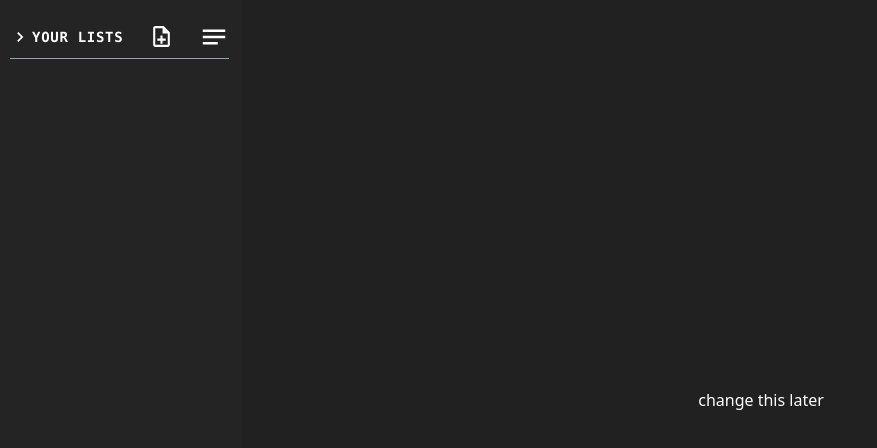
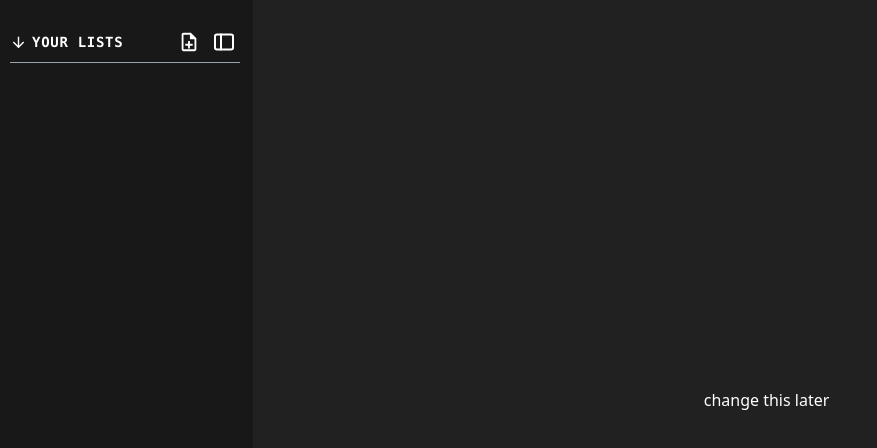
Before and after one commit to Nyima-ui/LineUp, a Next.js app: page / in a window 1280 px wide. Both pictures are taken after a click on the button 25 px from the left and 35 px from the top of the page. Shown: the top 448 px of the page, without its empty margins (0-877 px from the left). Built offline with nearby package versions, Linux system fonts and the light colour scheme.

Commit message:
better sidebar

```diff
--- a/components/SideBar.tsx
+++ b/components/SideBar.tsx
@@ -29,36 +29,43 @@ const SideBar = ({
 }: SideBarProps) => {
   const [isTypingFileName, setisTypingFileName] = useState(false);
 
-  // className="w-[242px] pt-[20px] pr-[13px] pl-[10px]"
+  // className="flex items-center justify-between border-b pb-[5px] border-b-gray-400"
   return (
     <div
-      className={`bg-file-opened relative transition-all duration-100 ease-in pt-[20px] pr-[13px] pl-[10px]
+      className={`relative transition-all duration-150 linear pt-[20px] pr-[13px] pl-[10px]
         max-lg:absolute max-lg:h-full z-10
-        ${isOpened ? "w-[242px]" : "w-[42px]"}`}
+        ${isOpened ? "w-[253px] bg-main" : "w-[48px] bg-editor border-r border-white/30"}`}
     >
       {/* header  */}
-      <div className="flex items-center justify-between border-b pb-[5px] border-b-gray-400">
+      <div
+        className={`flex items-center justify-between pb-[5px] border-b-gray-400 mt-[7px] ${isOpened ? "border-b" : ""}`}
+      >
         {isOpened && (
-          <div className="flex items-center gap-0.5">
-            <button className="cursor-pointer">
-              <ChevronRight />
-            </button>
-            <p className="uppercase font-bold text-sm tracking-wider">
+          <div className="flex items-center gap-[5px]">
+            <span>
+              <ArrowDown />
+            </span>
+            <p className="uppercase font-bold text-sm tracking-wider whitespace-nowrap">
               Your lists
             </p>
           </div>
         )}
-        {isOpened && (
+        <div className="flex gap-1">
+          {isOpened && (
+            <button
+              className="cursor-pointer hover:bg-file-hover p-1 rounded-sm"
+              onClick={() => setisTypingFileName(true)}
+            >
+              <NoteAdd />
+            </button>
+          )}
           <button
             className="cursor-pointer hover:bg-file-hover p-1 rounded-sm"
-            onClick={() => setisTypingFileName(true)}
+            onClick={() => onToggle(!isOpened)}
           >
-            <NoteAdd />
+            <SidebarToggle />
           </button>
-        )}
-        <button className="cursor-pointer" onClick={() => onToggle(!isOpened)}>
-          <Bars />
-        </button>
+        </div>
       </div>
 
       <div
@@ -93,6 +100,8 @@ export default SideBar;
 
 import InsertDriveFile from "./svgs/InsertDriveFile";
 import { useEffect, useRef, useState } from "react";
+import SidebarToggle from "./svgs/SidebarToggle";
+import ArrowDown from "./svgs/ArrowDown";
 
 export interface FileNameInputProps {
   isTyping: boolean;
--- /dev/null
+++ b/components/svgs/ArrowDown.tsx
@@ -0,0 +1,27 @@
+import React from "react";
+
+const ArrowDown = () => {
+  return (
+    <svg
+      width="17"
+      height="17"
+      viewBox="0 0 15 15"
+      fill="none"
+      xmlns="http://www.w3.org/2000/svg"
+    >
+      <g clipPath="url(#clip0_111_236)">
+        <path
+          d="M12.5 7.5L11.6187 6.61875L8.125 10.1062V2.5H6.875V10.1062L3.3875 6.6125L2.5 7.5L7.5 12.5L12.5 7.5Z"
+          fill="white"
+        />
+      </g>
+      <defs>
+        <clipPath id="clip0_111_236">
+          <rect width="15" height="15" fill="white" />
+        </clipPath>
+      </defs>
+    </svg>
+  );
+};
+
+export default ArrowDown;
--- a/components/svgs/NoteAdd.tsx
+++ b/components/svgs/NoteAdd.tsx
@@ -1,21 +1,21 @@
 const NoteAdd = () => {
   return (
     <svg
-      width="25"
-      height="25"
-      viewBox="0 0 25 25"
+      width="22"
+      height="22"
+      viewBox="0 0 22 22"
       fill="none"
       xmlns="http://www.w3.org/2000/svg"
     >
-      <g clipPath="url(#clip0_30_200)">
+      <g clipPath="url(#clip0_109_47)">
         <path
-          d="M13.5417 11.4583H11.4583V14.5833H8.33334V16.6667H11.4583V19.7917H13.5417V16.6667H16.6667V14.5833H13.5417V11.4583ZM14.5833 2.08333H6.25C5.10417 2.08333 4.16667 3.02083 4.16667 4.16667V20.8333C4.16667 21.9792 5.09375 22.9167 6.23959 22.9167H18.75C19.8958 22.9167 20.8333 21.9792 20.8333 20.8333V8.33333L14.5833 2.08333ZM18.75 20.8333H6.25V4.16667H13.5417V9.375H18.75V20.8333Z"
+          d="M11.9166 10.0832H10.0833V12.8332H7.33329V14.6666H10.0833V17.4166H11.9166V14.6666H14.6666V12.8332H11.9166V10.0832ZM12.8333 1.83325H5.49996C4.49163 1.83325 3.66663 2.65825 3.66663 3.66658V18.3332C3.66663 19.3416 4.48246 20.1666 5.49079 20.1666H16.5C17.5083 20.1666 18.3333 19.3416 18.3333 18.3332V7.33325L12.8333 1.83325ZM16.5 18.3332H5.49996V3.66658H11.9166V8.24992H16.5V18.3332Z"
           fill="white"
         />
       </g>
       <defs>
-        <clipPath id="clip0_30_200">
-          <rect width="25" height="25" fill="white" />
+        <clipPath id="clip0_109_47">
+          <rect width="22" height="22" fill="white" />
         </clipPath>
       </defs>
     </svg>
--- /dev/null
+++ b/components/svgs/SidebarToggle.tsx
@@ -0,0 +1,28 @@
+const SidebarToggle = () => {
+  return (
+    <svg
+      width="24"
+      height="20"
+      viewBox="0 0 24 20"
+      fill="none"
+      xmlns="http://www.w3.org/2000/svg"
+    >
+      <path
+        d="M19 2.5H5C3.89543 2.5 3 3.24619 3 4.16667V15.8333C3 16.7538 3.89543 17.5 5 17.5H19C20.1046 17.5 21 16.7538 21 15.8333V4.16667C21 3.24619 20.1046 2.5 19 2.5Z"
+        stroke="white"
+        strokeWidth="2"
+        strokeLinecap="round"
+        strokeLinejoin="round"
+      />
+      <path
+        d="M9 2.5V17.5"
+        stroke="white"
+        strokeWidth="2"
+        strokeLinecap="round"
+        strokeLinejoin="round"
+      />
+    </svg>
+  );
+};
+
+export default SidebarToggle;
```
Also changed, not shown: app/test/page.tsx (line endings or trailing spaces).
